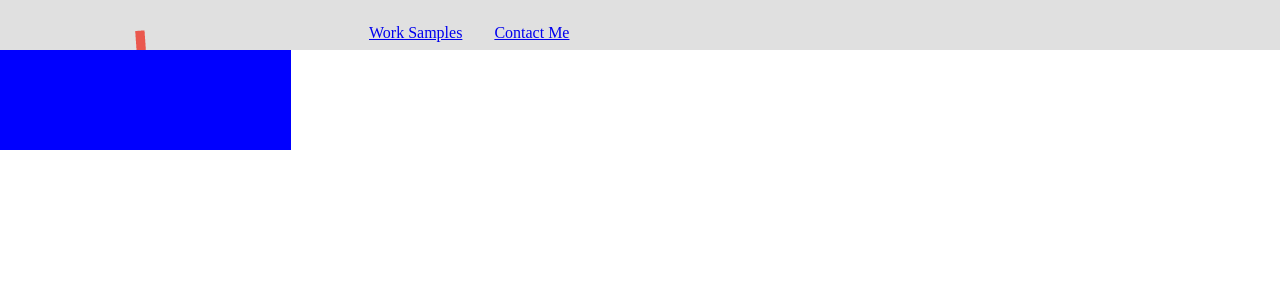
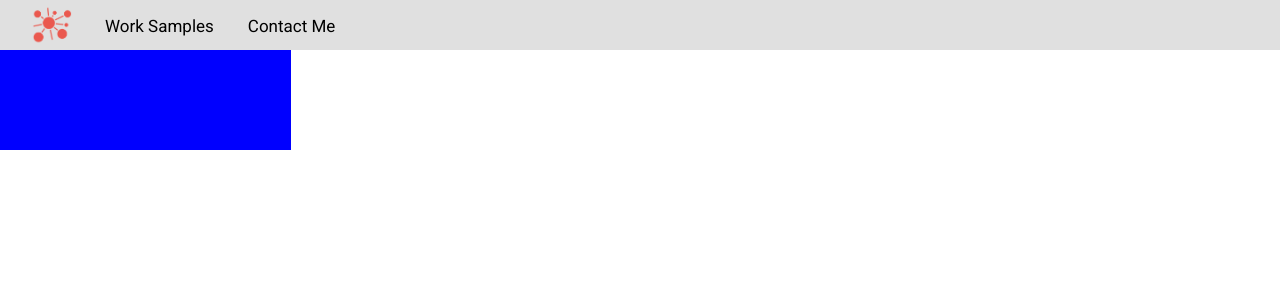
Before and after one commit to jhartley1412/old-portfolio-2, a Jekyll site: the page index.html, which Jekyll copies as it is, in a window 1280 px wide. Shown: the top 300 px of the page. Built offline with Jekyll 4.4.1, drawn with Linux system fonts in a browser that asks for light colours; nearby versions of some CDN libraries.

Commit message:
navigation logo added - text styled

```diff
--- a/css/main.css
+++ b/css/main.css
@@ -388,6 +388,10 @@ h3 {
   font-family: 'Dosis', 'Tahoma', 'Geneva', sans-serif;
   font-weight: 300; }
 
+a {
+  font-family: 'Roboto', 'Lucida Sans Unicode', 'Lucida Grande', sans-serif;
+  text-decoration: none; }
+
 .pink-color {
   color: #e8584e; }
 
@@ -398,10 +402,16 @@ header {
   background-color: #E0E0E0;
   overflow: hidden; }
   header .logo {
-    float: left; }
+    float: left;
+    width: 40px;
+    margin: 0 1em 0 2em; }
+    header .logo img {
+      width: 100%; }
   header a {
     float: left;
-    margin: 1.2em 1em; }
+    font-size: 17px;
+    margin: 0.7em 1em;
+    color: #000; }
 
 .test {
   background-color: blue;
--- a/index.html
+++ b/index.html
@@ -52,8 +52,8 @@
 
     		<img src="./images/logo-favicon.png" class="phone-head-logo">
 
-    		<h3 class="desktop-head-logo"> janina<span class="pink-color">hartley</span> </h3>
-
+    		<!-- <h3 class="desktop-head-logo"> janina<span class="pink-color">hartley</span> </h3>
+ -->
     	</div>
 
     	<nav>
```
Also changed, not shown: css/main.scss (+14 -1 lines), 1 other file.
